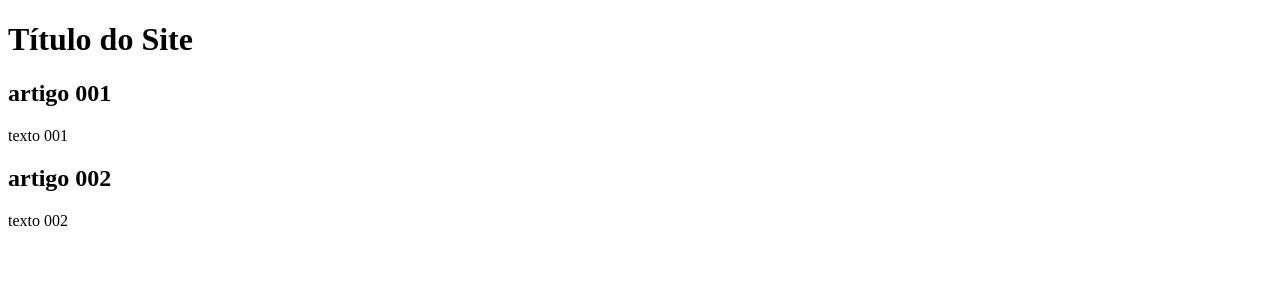
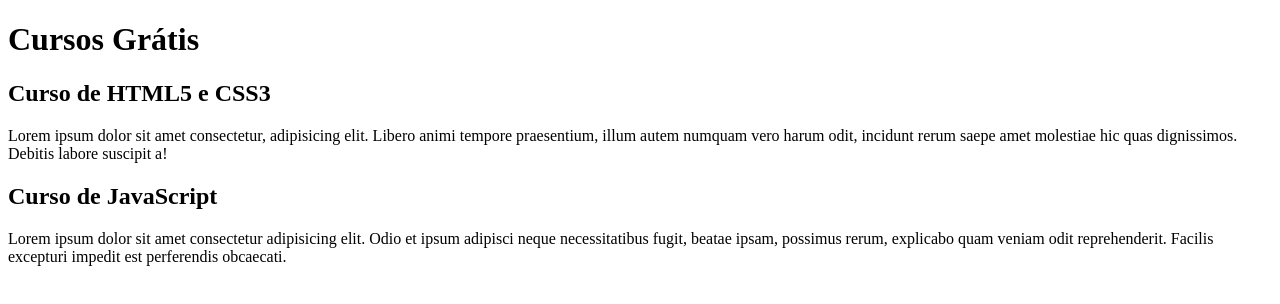
Before and after one commit to EduardoSerafim/Projeto-Site, a plain HTML site: page index.html in a window 1280 px wide. Drawn offline with Linux system fonts and the light colour scheme.

Commit message:
comecei o conteudo

```diff
--- a/index.html
+++ b/index.html
@@ -8,15 +8,15 @@
 <body>
     <main>
         <header>
-            <h1>Título do Site</h1>
+            <h1>Cursos Grátis</h1>
         </header>
         <article>
-            <h2>artigo 001</h2>
-            <p>texto 001</p>
+            <h2>Curso de HTML5 e CSS3</h2>
+            <p>Lorem ipsum dolor sit amet consectetur, adipisicing elit. Libero animi tempore praesentium, illum autem numquam vero harum odit, incidunt rerum saepe amet molestiae hic quas dignissimos. Debitis labore suscipit a!</p>
         </article>
         <article>
-            <h2>artigo 002</h2>
-            <p>texto 002</p>
+            <h2>Curso de JavaScript</h2>
+            <p>Lorem ipsum dolor sit amet consectetur adipisicing elit. Odio et ipsum adipisci neque necessitatibus fugit, beatae ipsam, possimus rerum, explicabo quam veniam odit reprehenderit. Facilis excepturi impedit est perferendis obcaecati.</p>
         </article>
     </main>
 </body>
```
